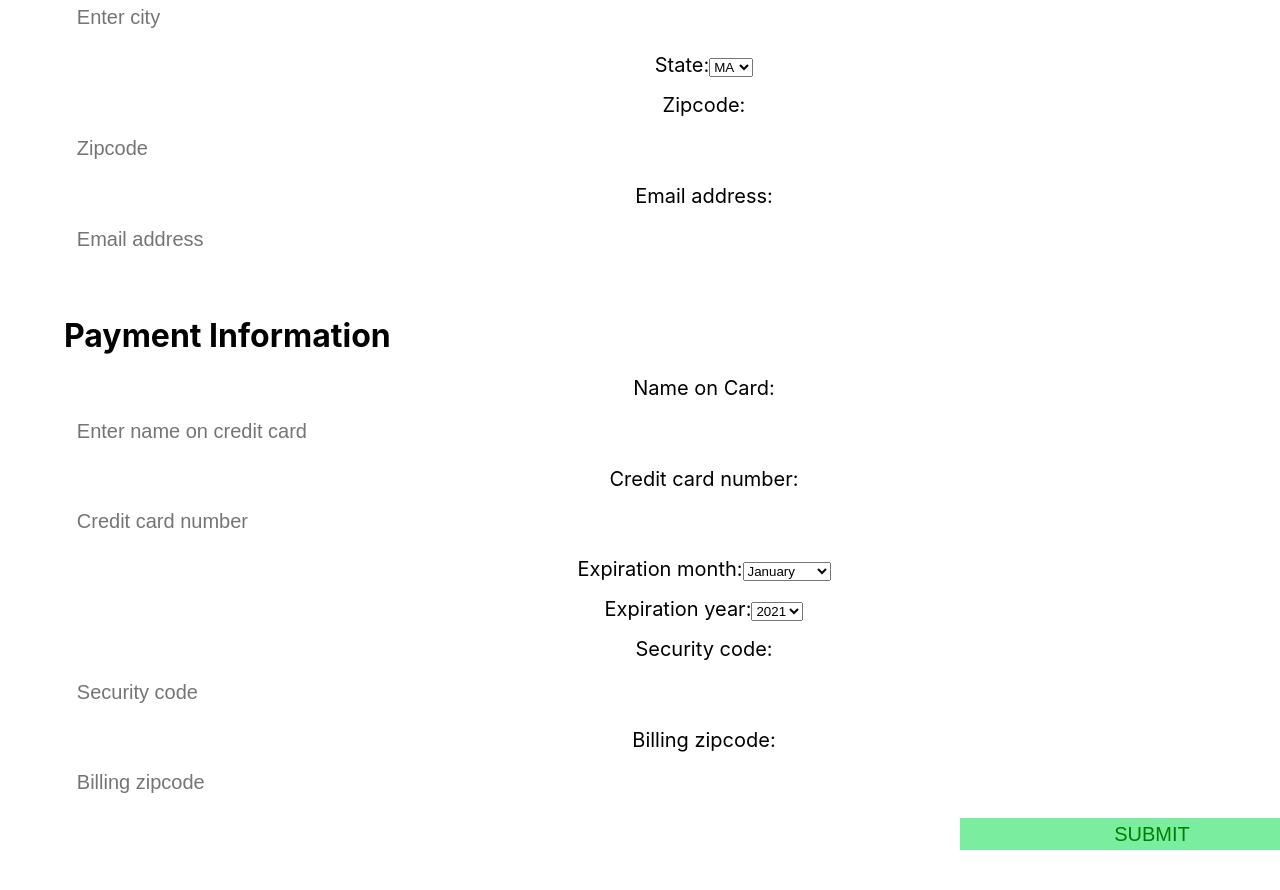
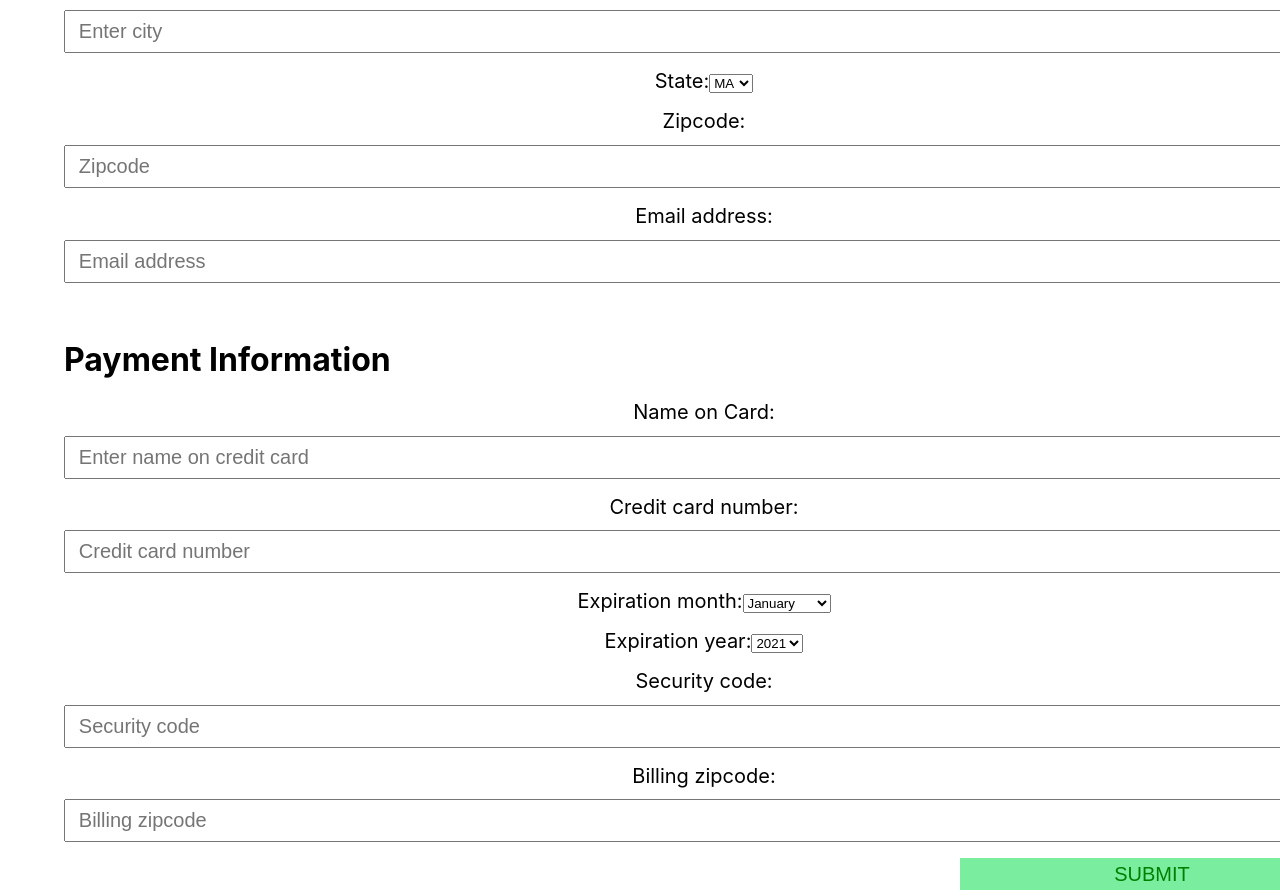
Before and after one commit to Snafkin547/Spree, a React (Create React App) app in the folder project/frontend/: page /checkout in a window 1280 px wide. Shown: the part 685-1575 px from the top of the page. Before the commit the page ends 1535 px from the top, so only its background shows below. Built offline with nearby package versions, Linux system fonts and the light colour scheme.

Commit message:
EN-020 more CSS changes and validation

```diff
--- a/project/frontend/src/pages/Checkout.css
+++ b/project/frontend/src/pages/Checkout.css
@@ -20,8 +20,7 @@
     width: 100%;
     padding: .5rem .8rem .5rem .8rem;
     margin: .9vw 0 ;
-    border: gray 1px;
-    border-radius: 5px;
+
     font-size: 20px;
 }
 
--- a/project/frontend/src/pages/Checkout.js
+++ b/project/frontend/src/pages/Checkout.js
@@ -21,8 +21,11 @@ function CheckoutForm() {
       event.preventDefault();
       event.stopPropagation();
     }
-    setValidated(true);
-    //alert("Thank you for submitting your order! You will receive a confirmation email shortly.");
+    else {
+      setValidated(true);
+      //alert("Thank you for submitting your order! You will receive a confirmation email shortly.");
+    }
+
   };
 
 
@@ -37,7 +40,7 @@ function CheckoutForm() {
           <label>Name:
           <input
               type="text"
-              required
+              required={true}
               name="nameShipping"
               placeholder="Enter name"
               value={inputs.nameShipping || ""}
@@ -47,7 +50,7 @@ function CheckoutForm() {
           <label>Address Line 1:
           <input
               type="text"
-              required
+              required={true}
               name="address1"
               placeholder="Address Line 1"
               value={inputs.address1 || ""}
@@ -66,7 +69,7 @@ function CheckoutForm() {
           <label>City:
           <input
               type="text"
-              required
+              required={true}
               name="city"
               placeholder="Enter city"
               value={inputs.city || ""}
@@ -136,7 +139,7 @@ function CheckoutForm() {
           <label>Zipcode:
           <input
               type="number"
-              required
+              required={true}
               name="zip"
               placeholder="Zipcode"
               value={inputs.zip || ""}
@@ -145,8 +148,8 @@ function CheckoutForm() {
           </label>
           <label>Email address:
           <input
-              type="text"
-              required
+              type="email"
+              required={true}
               name="email"
               placeholder="Email address"
               value={inputs.email || ""}
@@ -159,7 +162,7 @@ function CheckoutForm() {
           <label>Name on Card:
               <input
               type="text"
-              required
+              required={true}
               name="nameCard"
               placeholder="Enter name on credit card"
               value={inputs.nameCard || ""}
@@ -169,7 +172,9 @@ function CheckoutForm() {
           <label>Credit card number:
               <input
               type="number"
-              required
+              required={true}
+              minLength={8}
+              maxLength={19}
               name="ccNumber"
               placeholder="Credit card number"
               value={inputs.ccNumber || ""}
@@ -204,7 +209,7 @@ function CheckoutForm() {
           <label>Security code:
               <input
               type="number"
-              required
+              required={true}
               name="secCode"
               placeholder="Security code"
               value={inputs.secCode || ""}
@@ -214,7 +219,7 @@ function CheckoutForm() {
           <label>Billing zipcode:
               <input
               type="number"
-              required
+              required={true}
               name="billingZip"
               placeholder="Billing zipcode"
               value={inputs.billingZip || ""}
```
